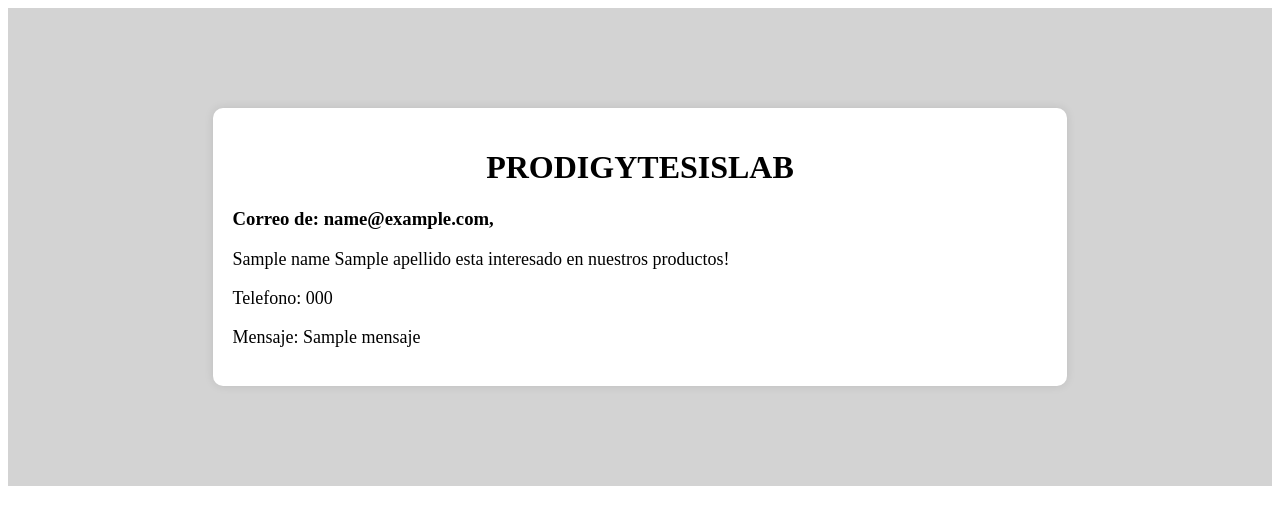
After one commit to Edwin-DEV-py/prodigytesislab, a Django app: template templates/emails/emailTemplate2.html in a window 1280 px wide. The commit adds this page. Shown: the top 525 px of the page. Run offline with Django 5.2, Linux system fonts and the light colour scheme; the template is opened without the code that fills it: most values are stand-ins (such as "Sample title", 1, 10 or a date in 2020).

Commit message:
ya los correos

```diff
--- a/templates/components/footer.html
+++ b/templates/components/footer.html
@@ -4,10 +4,7 @@
         <div class="col-md-4">
             <img src="{% static 'img/logoB.png' %}" alt="" class="logo">
             <p>
-                "Te ayudamos en tu tesis:
-            </p>
-            <p>
-                ¡Juntos hacia el éxito académico!"
+                Transformamos ideas en títulos
             </p>
             <div>
                 <button class="btnRed facebook">
--- /dev/null
+++ b/templates/emails/emailTemplate2.html
@@ -0,0 +1,58 @@
+<!DOCTYPE html>
+<html lang="es">
+<head>
+    <meta charset="UTF-8">
+    <title>Confirmación de contacto - PRODIGY</title>
+    <style>
+        .padre {
+            margin: 0;
+            padding: 50px;
+            background: #d3d3d3;
+        }
+
+        .container {
+            margin: 50px auto;
+            width: 70%;
+            background-color: #fff;
+            padding: 20px;
+            border-radius: 10px;
+            box-shadow: 0 0 10px rgba(0, 0, 0, 0.1);
+        }
+
+        .logo {
+            width: 100px;
+            height: auto;
+            display: block;
+            margin: 20px auto;
+        }
+
+        .titulo {
+            text-align: center;
+        }
+
+        p{
+            font-size: 18px;
+        }
+
+        .flex-container {
+            display: flex;
+            justify-content: space-between;
+        }
+    </style>
+</head>
+<body>
+    <div class="padre">
+        <div class="container">
+
+            <h1 class="titulo">PRODIGYTESISLAB</h1>
+
+            <h3>Correo de: {{ email }},</h3>
+
+            <p>{{ name }} {{ Apellido }} esta interesado en nuestros productos!</p>
+
+            <p>Telefono: {{ Telefono }}</p>
+            <p>Mensaje: {{ Mensaje }}</p>
+        </div>
+    </div>
+</body>
+</html>
--- a/templates/index.html
+++ b/templates/index.html
@@ -67,7 +67,9 @@
     <!--Seccion donde estan las fotos-->
     <div class="container contenidoImagenes">
         <div class="row">
-
+            <div class="col-md-12 contenedorSubtitulo align-self-center text-center">
+                <h2 class="subTitulos">ENFOQUES</h2>
+            </div>
             <div class="col-md-3 masAlto">
                 <div class="imagen-con-titulo" style="background-image: url('/static/img/enfoques/pre.jpg')">
                     <h4 class="card-title tituloImagen">PREGRADO</h4>
```
Also changed, not shown: postApp/views.py (+22 -0 lines), prodigytesislab/settings.py (+4 -4 lines).
